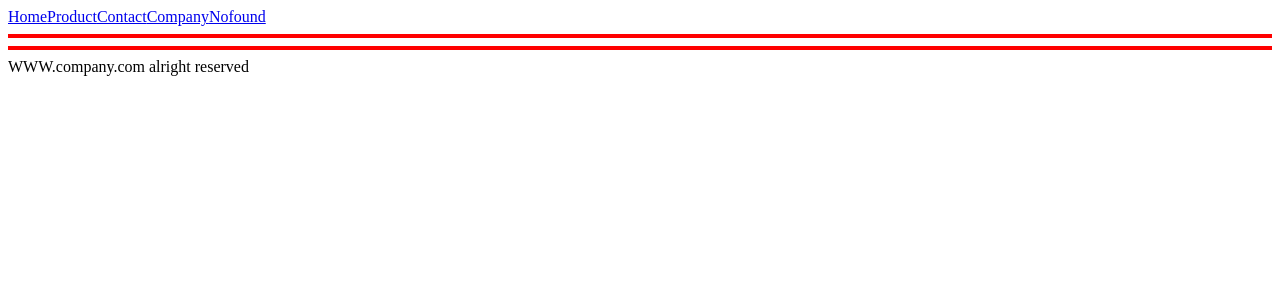
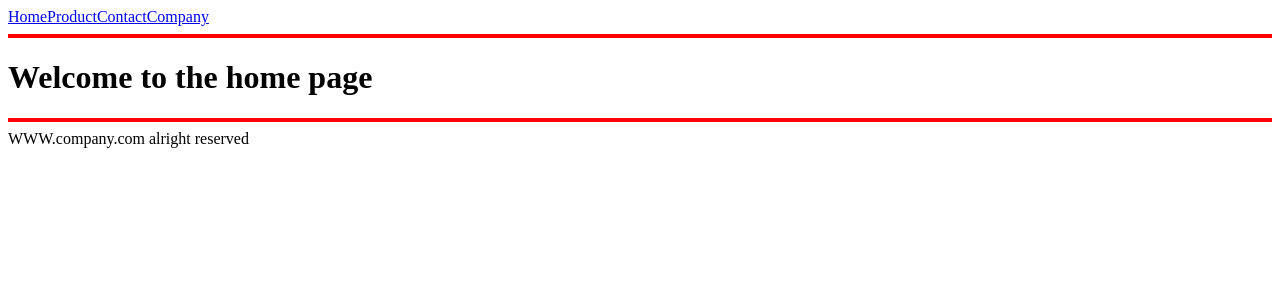
Before and after one commit to Viplovesana/Practice-react-js, a React (Vite) app: page / in a window 1280 px wide. Shown: the top 300 px of the page. Built offline with nearby package versions, Linux system fonts and the light colour scheme.

Commit message:
new commit

```diff
--- a/src/App.jsx
+++ b/src/App.jsx
@@ -333,11 +333,12 @@ const App=()=>{
     <BrowserRouter>
     <Routes>
       <Route path="/" element={<Layout/>}>
+      <Route index element={<Home/>}/>
       <Route path="home" element={<Home/>}/>
       <Route path="contact" element={<Contact/>}/>
       <Route path="product" element={<Product/>}/>
       <Route path="company" element={<Company/>}/>
-      <Route path="nofound" element={<Nofound/>}/>
+      <Route path="*" element={<Nofound/>}/>
 
       </Route>
     </Routes>
--- a/src/Layout.jsx
+++ b/src/Layout.jsx
@@ -9,7 +9,7 @@ const Layout=()=>{
             <Link to="product">Product</Link>
             <Link to="contact">Contact</Link>
             <Link to="company">Company</Link>
-            <Link to="nofound">Nofound</Link>
+
             <hr size="4" color="red"/>
         </nav>
 
--- a/src/Nofound.jsx
+++ b/src/Nofound.jsx
@@ -5,7 +5,7 @@
 const Nofound=()=>{
     return(
         <>
-        <h1>no found</h1>
+        <h1>error : found error 404</h1>
         </>
     );
 
```
